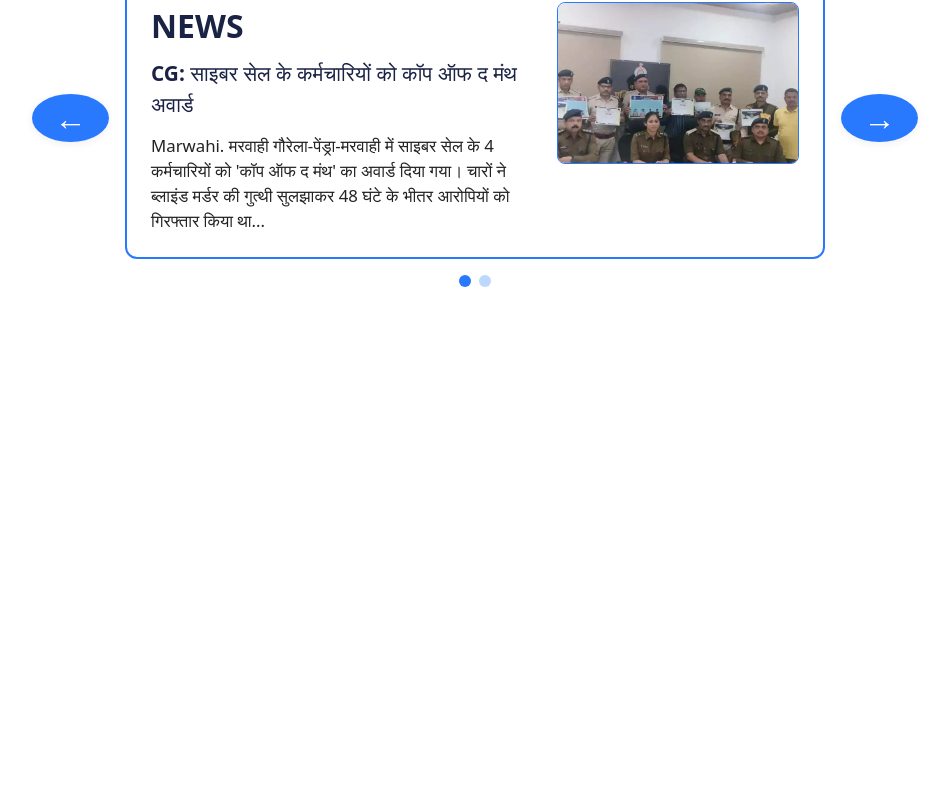
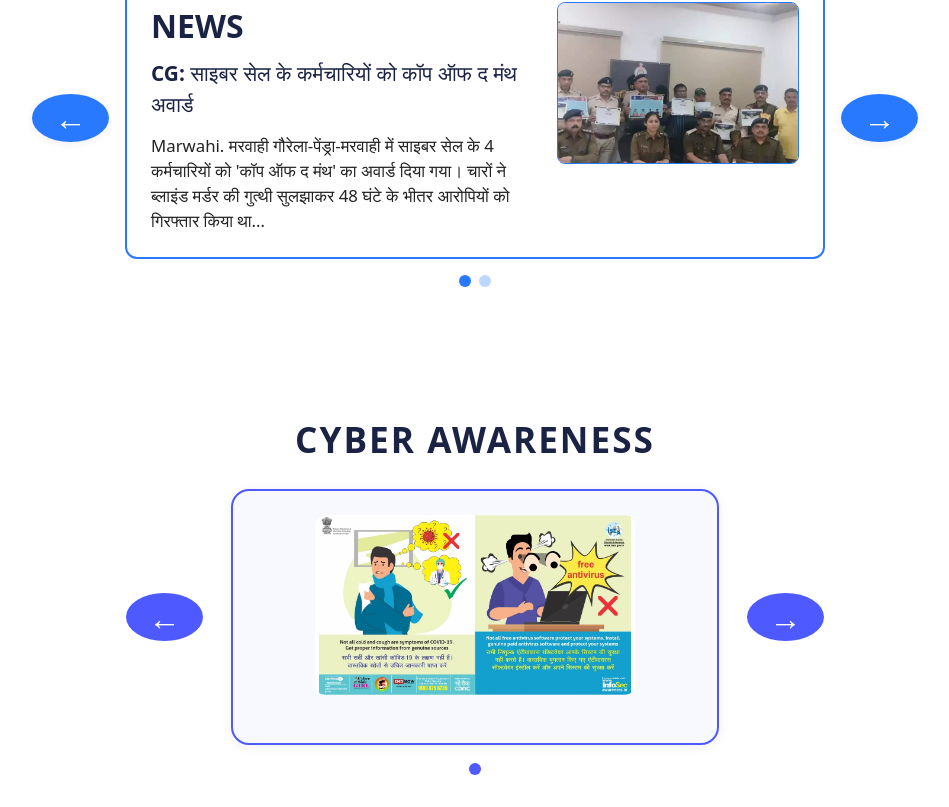
Before and after one commit to saitama-on/cyber-police, a React (Vite) app: page / in a window 1280 px wide. Shown: the part 1433-2240 px from the top of the page, without its empty margins (165-1114 px from the left). Before the commit the page ends 1768 px from the top, so only its background shows below. Built offline with nearby package versions, Linux system fonts and the light colour scheme.

Commit message:
cyber awareness

```diff
--- a/src/App.tsx
+++ b/src/App.tsx
@@ -3,6 +3,7 @@ import Header from './components/Header';
 import Hero from './components/Hero';
 import Contact from './components/Contact';
 import NewsSection from './components/NewsSection';
+import CyberAwareness from './components/CyberAwareness';
 // Import other components as you create them, e.g.:
 // import Hero from './components/Hero';
 // import Contact from './components/Contact';
@@ -14,6 +15,7 @@ function App() {
       <Hero />
       <Contact />
       <NewsSection />
+      <CyberAwareness />
       {/* <Hero /> */}
       {/* <Contact /> */}
       {/* Add other components here as you build them */}
--- /dev/null
+++ b/src/components/CyberAwareness.css
@@ -0,0 +1,103 @@
+.cyber-awareness-section {
+    background: #fff;
+    padding: 48px 0 32px 0;
+    display: flex;
+    flex-direction: column;
+    align-items: center;
+}
+
+.cyber-awareness-title {
+    font-size: 2.2rem;
+    color: #1a2344;
+    font-weight: 700;
+    margin-bottom: 24px;
+    letter-spacing: 2px;
+}
+
+.cyber-awareness-carousel {
+    display: flex;
+    align-items: center;
+    justify-content: center;
+    width: 100%;
+    max-width: 900px;
+}
+
+.carousel-arrow {
+    background: #4e5aff;
+    border: none;
+    border-radius: 50%;
+    width: 48px;
+    height: 48px;
+    color: #fff;
+    font-size: 2rem;
+    margin: 0 16px;
+    cursor: pointer;
+    display: flex;
+    align-items: center;
+    justify-content: center;
+    transition: background 0.2s;
+}
+
+.carousel-card {
+    background: #f8f8ff;
+    border: 2px solid #4e5aff;
+    border-radius: 18px;
+    box-shadow: 0 2px 12px #0001;
+    padding: 24px 32px;
+    display: flex;
+    flex-direction: column;
+    align-items: center;
+    min-width: 420px;
+    max-width: 480px;
+    margin: 0 12px;
+}
+
+.carousel-image {
+    width: 320px;
+    height: 180px;
+    object-fit: contain;
+    border-radius: 10px;
+    margin-bottom: 16px;
+    background: #fff;
+}
+
+.carousel-caption {
+    text-align: center;
+    color: #1a2344;
+    font-size: 1.08rem;
+    margin-top: 8px;
+}
+
+.carousel-dots {
+    display: flex;
+    justify-content: center;
+    margin-top: 18px;
+    gap: 10px;
+}
+
+.carousel-dot {
+    width: 12px;
+    height: 12px;
+    background: #4e5aff;
+    border-radius: 50%;
+    opacity: 0.3;
+    cursor: pointer;
+    transition: opacity 0.2s;
+}
+
+.carousel-dot.active {
+    opacity: 1;
+}
+
+@media (max-width: 600px) {
+    .carousel-card {
+        min-width: 90vw;
+        max-width: 98vw;
+        padding: 12px 4vw;
+    }
+
+    .carousel-image {
+        width: 90vw;
+        height: auto;
+    }
+}
--- /dev/null
+++ b/src/components/CyberAwareness.tsx
@@ -0,0 +1,50 @@
+import React, { useState } from 'react';
+import awareness1 from '../assets/awareness1.jpg'; // Replace with your actual filenames
+
+import './CyberAwareness.css';
+
+const awarenessData = [
+    {
+        image: awareness1,
+        alt: 'COVID-19 Awareness',
+
+    },
+
+    // Add more awareness cards as needed
+];
+
+const CyberAwareness: React.FC = () => {
+    const [current, setCurrent] = useState(0);
+
+    const next = () => setCurrent((prev) => (prev + 1) % awarenessData.length);
+    const prev = () => setCurrent((prev) => (prev - 1 + awarenessData.length) % awarenessData.length);
+
+    return (
+        <section className="cyber-awareness-section">
+            <h2 className="cyber-awareness-title">CYBER AWARENESS</h2>
+            <div className="cyber-awareness-carousel">
+                <button className="carousel-arrow left" onClick={prev} aria-label="Previous">
+                    &#8592;
+                </button>
+                <div className="carousel-card">
+                    <img src={awarenessData[current].image} alt={awarenessData[current].alt} className="carousel-image" />
+                    <div className="carousel-caption">{awarenessData[current].caption}</div>
+                </div>
+                <button className="carousel-arrow right" onClick={next} aria-label="Next">
+                    &#8594;
+                </button>
+            </div>
+            <div className="carousel-dots">
+                {awarenessData.map((_, idx) => (
+                    <span
+                        key={idx}
+                        className={`carousel-dot${current === idx ? ' active' : ''}`}
+                        onClick={() => setCurrent(idx)}
+                    />
+                ))}
+            </div>
+        </section>
+    );
+};
+
+export default CyberAwareness;
```
Also changed, not shown: src/assets/awareness1.jpg (added).
